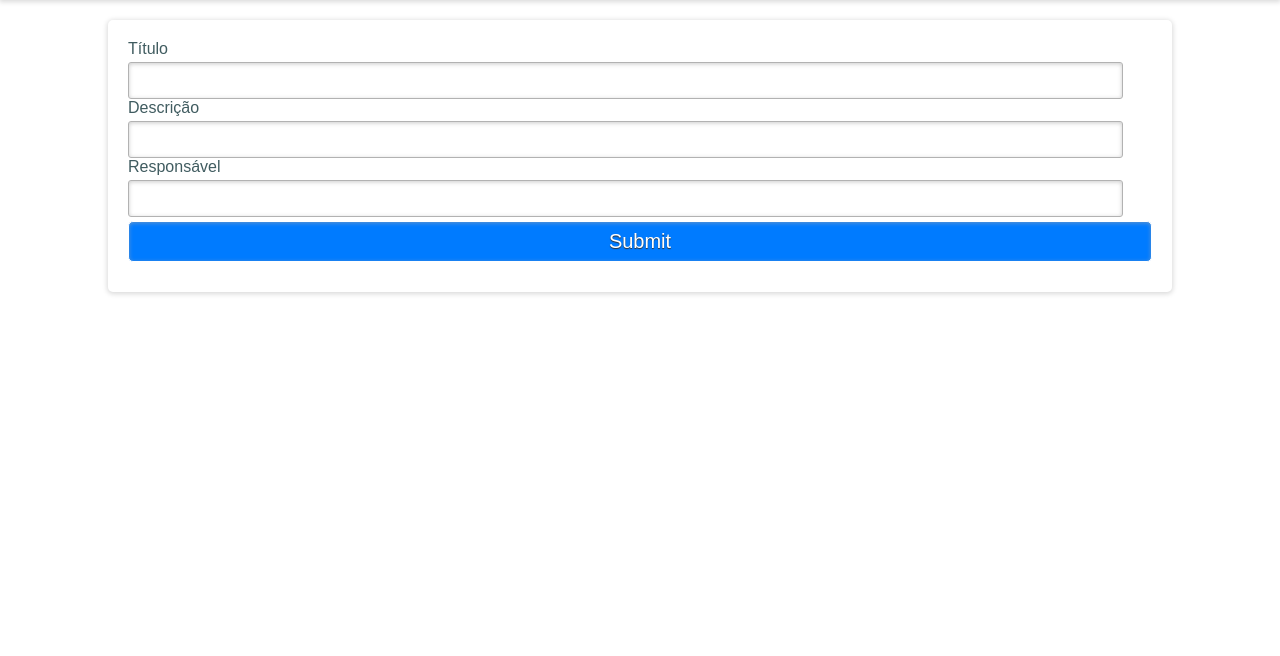
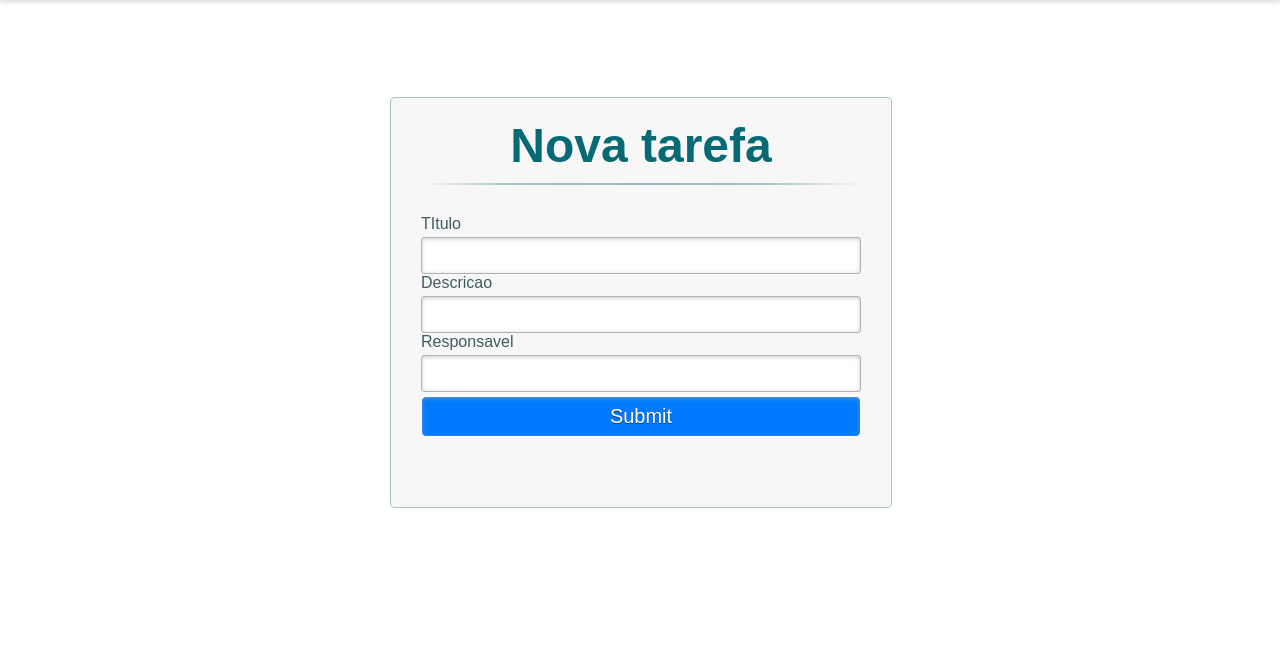
Before and after one commit to WallPetrucci/trabalho-tlp, a Flask app: page /tarefas/nova-tarefa in a window 1280 px wide. Shown: the part 60-716 px from the top of the page. Run offline with Flask 2, Linux system fonts and the light colour scheme; the visitor is signed in with stand-in values (Sample User, id 1).

Commit message:
Nova Tarefa

```diff
--- a/templates/cadastro.html
+++ b/templates/cadastro.html
@@ -2,7 +2,7 @@
 <html>
 <head>
 	<title>Cadastro</title>
-	<link rel="stylesheet" type="text/css" href="../static/css/estilo.css" media="screen" />
+	<link rel="stylesheet" type="text/css" href="{{ url_for('static', filename='css/estilo.css') }}" media="screen" />
 </head>
 <body>
 	<div class="content">
--- a/templates/login.html
+++ b/templates/login.html
@@ -2,7 +2,7 @@
 <html>
 <head>
 	<title>Login</title>
-	<link rel="stylesheet" type="text/css" href="../static/css/estilo.css" media="screen" />
+	<link rel="stylesheet" type="text/css" href="{{ url_for('static', filename='css/estilo.css') }}" media="screen" />
 </head>
 <body>
 	<div class="content">
--- a/templates/menu.html
+++ b/templates/menu.html
@@ -1,3 +1,6 @@
+<head>
+		<link rel="stylesheet" type="text/css" href="{{ url_for('static', filename='css/estilo.css') }}" media="screen" />
+</head>
 <header>
 	<navbar>
 		<ul>
--- a/templates/nova-tarefa.html
+++ b/templates/nova-tarefa.html
@@ -5,18 +5,23 @@
 	<link rel="stylesheet" type="text/css" href="{{ url_for('static', filename='css/estilo.css') }}" media="screen" />
 </head>
 <body>
+    <div class="content">
+        <div class=" form">
+            <h1>Nova tarefa</h1>
             {% include 'menu.html' %}
-    <form action='/cadastrar_tarefa' method="POST" class="card-form">
-        <label class="mg-t-10">Título</label>
+            <form action='/cadastrar_tarefa' method="POST">
+                <label class="mg-t-10">TItulo</label>
                 <input type="text" name="titulo_tarefa"/>
 
-        <label class="mg-t-10">Descrição</label>
+                <label class="mg-t-10">Descricao</label>
                 <input type="text" name="desc_tarefa"/>
 
-        <label class="mg-t-10">Responsável</label>
+                <label class="mg-t-10">Responsavel</label>
                 <input type="text" name="responsavel_tarefa" />
 
                 <input type="submit">
             </form>
+        </div>
+    </div>
 </body>
 </html>
```
Lines whose indentation alone changed are shown as unchanged.
